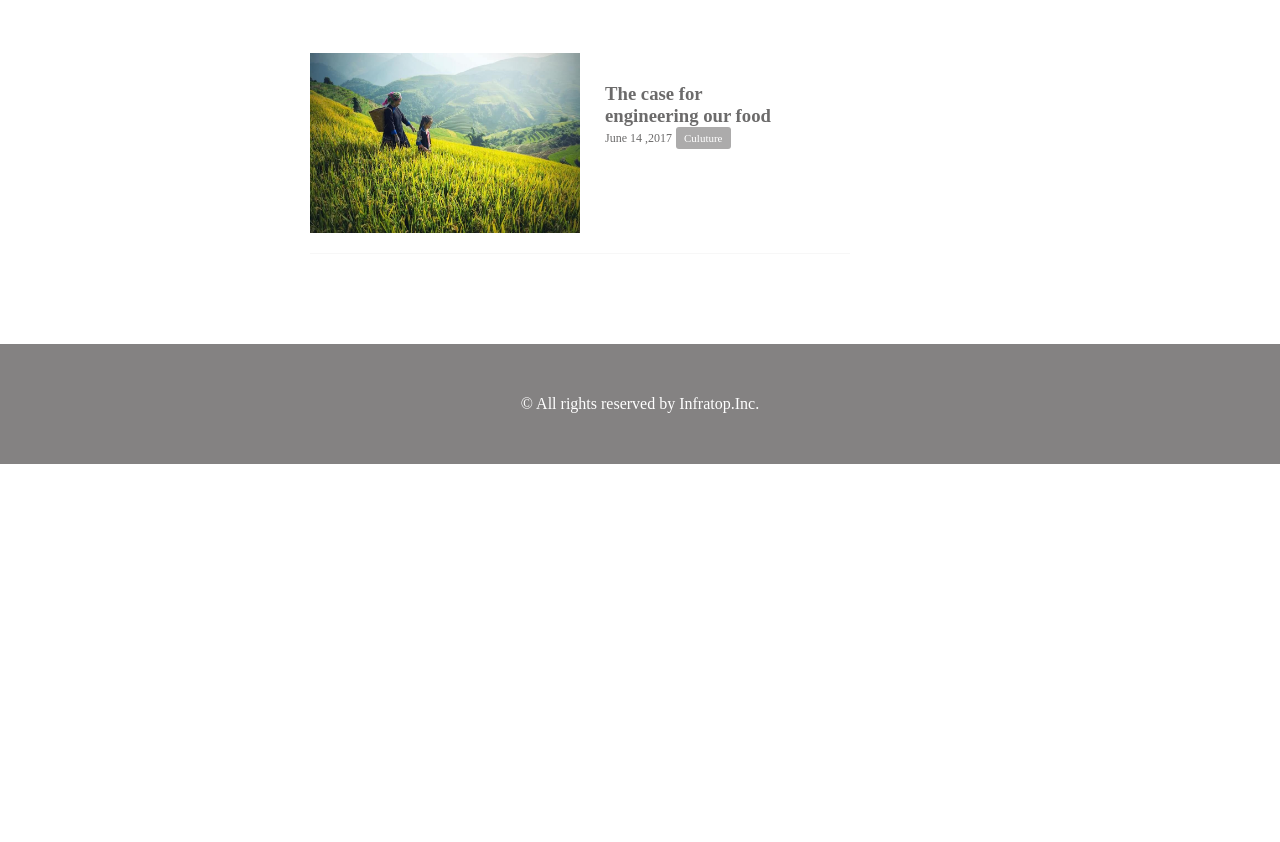
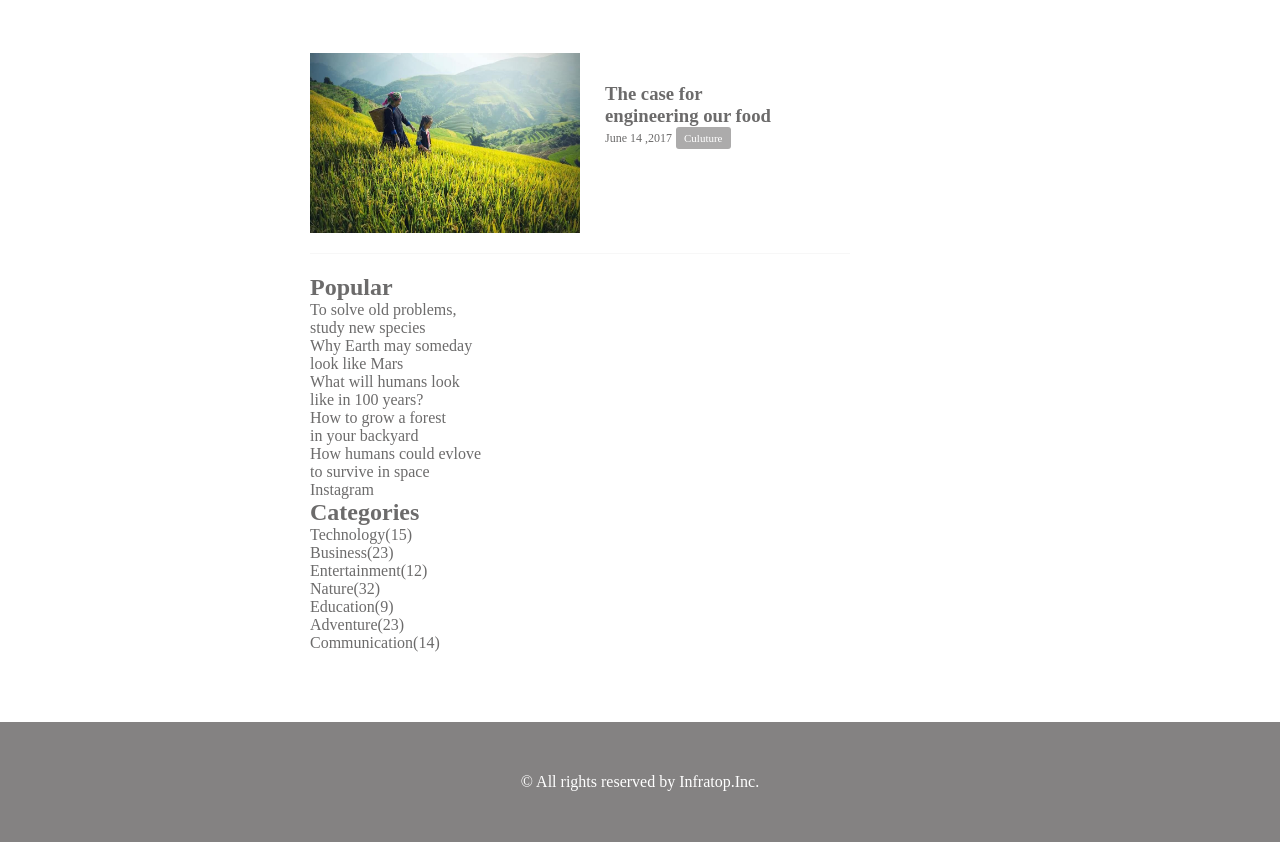
Before and after one commit to rin0207/git-practice, a plain HTML site: page index.html in a window 1280 px wide. Shown: the part 1578-2420 px from the top of the page. Before the commit the page ends 2042 px from the top, so only its background shows below. Drawn offline with Linux system fonts and the light colour scheme.

Commit message:
[start]1-8

```diff
--- a/index.html
+++ b/index.html
@@ -124,7 +124,41 @@
 			    </div>
 		    </div>
 		</section>
-		<div class="sidebar"></div>
+		<div class="sidebar">
+			<section class="popular">
+				<h2 class="sidebar-headline">Popular</h2>
+				<div class="sidebar-contents">
+					<p class="popular-text">To solve old problems,<br>study new species</p>
+					<p class="popular-text">Why Earth may someday<br>look like Mars</p>
+					<p class="popular-text">What will humans look<br>like in 100 years?</p>
+					<p class="popular-text">How to grow a forest<br>in your backyard</p>
+					<p class="popular-text">How humans could evlove<br>to survive in space</p>
+				</div>
+			</section>
+			<section class="instagram">
+				<hs class="instagram-headline">Instagram</hs>
+				<div class="sidebar-contents clearfix">
+					<div class="instagram-box"></div>
+					<div class="instagram-box"></div>
+					<div class="instagram-box"></div>
+					<div class="instagram-box"></div>
+					<div class="instagram-box"></div>
+					<div class="instagram-box"></div>
+				</div>
+			</section>
+			<section class="categories">
+				<h2 class="categories-headline">Categories</h2>
+				<div class="sidebar-contents">
+					<p class="categories-text">Technology(15)</p>
+					<p class="categories-text">Business(23)</p>
+					<p class="categories-text">Entertainment(12)</p>
+					<p class="categories-text">Nature(32)</p>
+					<p class="categories-text">Education(9)</p>
+					<p class="categories-text">Adventure(23)</p>
+					<p class="categories-text">Communication(14)</p>
+				</div>
+			</section>
+		</div>
 	</main>
 	<footer>
 		<p class="footer-text">© All rights reserved by Infratop.Inc.</p>
```
